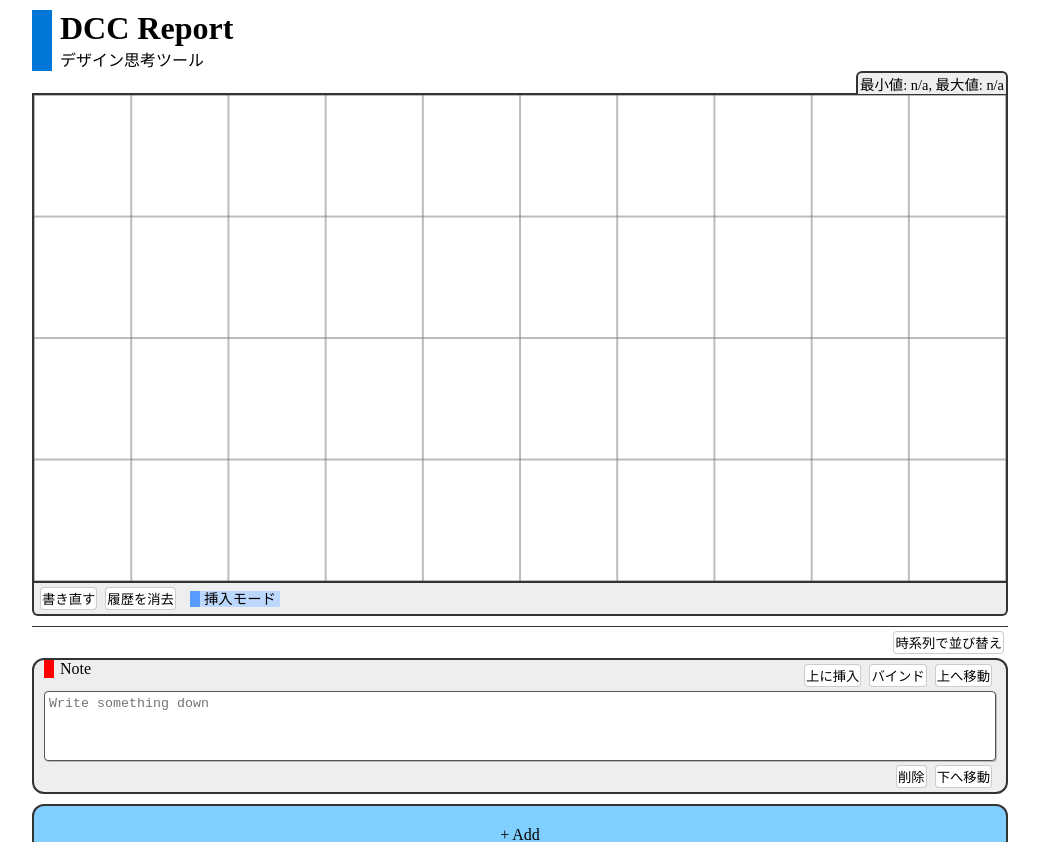
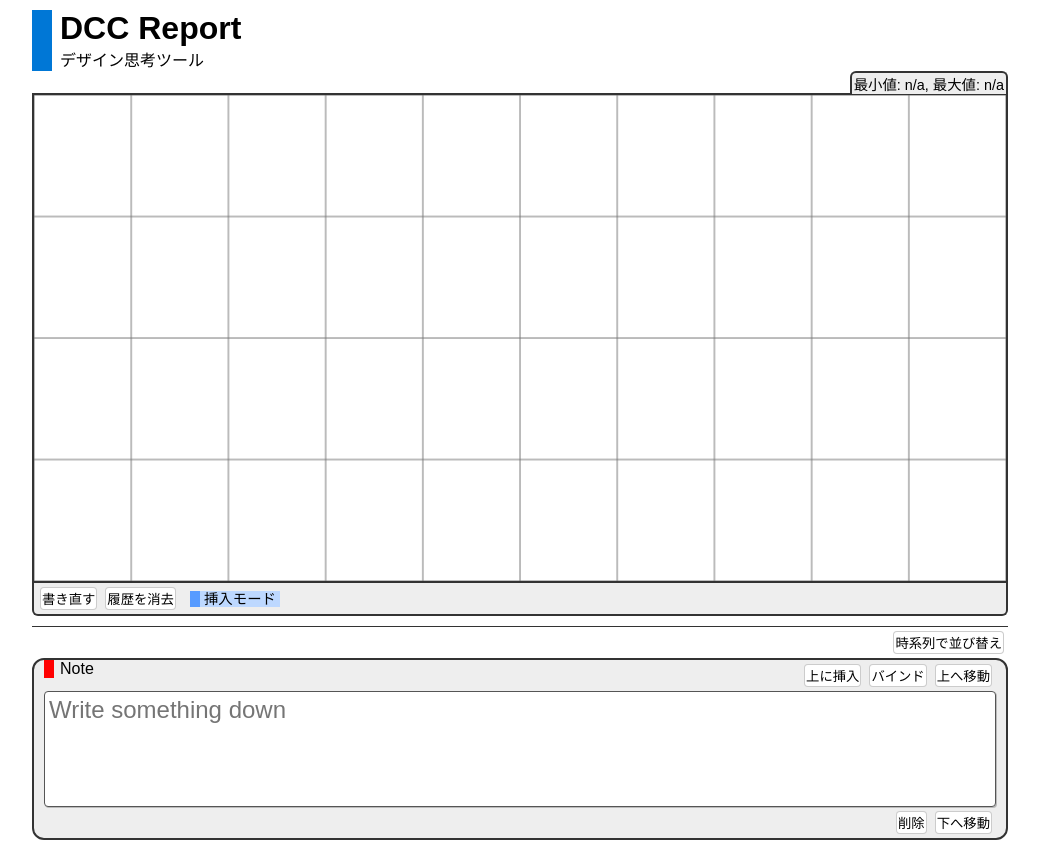
Before and after one commit to prog-g/dcc-report, a React app: page / in a window 1280 px wide. Shown: the top 842 px of the page, without its empty margins (120-1159 px from the left). Built offline with nearby package versions, Linux system fonts and the light colour scheme.

Commit message:
フォントスタイルの設定、サイズ変更

```diff
--- a/src/Note.tsx
+++ b/src/Note.tsx
@@ -19,7 +19,7 @@ const Note: React.FunctionComponent<Props> = props => {
   React.useEffect(() => {
     // eslint-disable-next-line @typescript-eslint/no-non-null-assertion
     const textarea = ref.current!;
-    textarea.style.height = "72px"; // これより低くはならない
+    textarea.style.height = "118px"; // これより低くはならない
     textarea.style.height = `${textarea.scrollHeight}px`;
   }, [content]);
 
--- a/src/style.css
+++ b/src/style.css
@@ -2,6 +2,7 @@
   box-sizing: border-box;
   padding: 0;
   margin: 0;
+  font-family: sans-serif;
 }
 
 body {
@@ -116,6 +117,7 @@ button:active {
   border: solid 1px #555;
   border-radius: 4px;
   box-shadow: 1px 1px #bbb;
+  font-size: 24px;
 }
 
 .note-menu {
```
